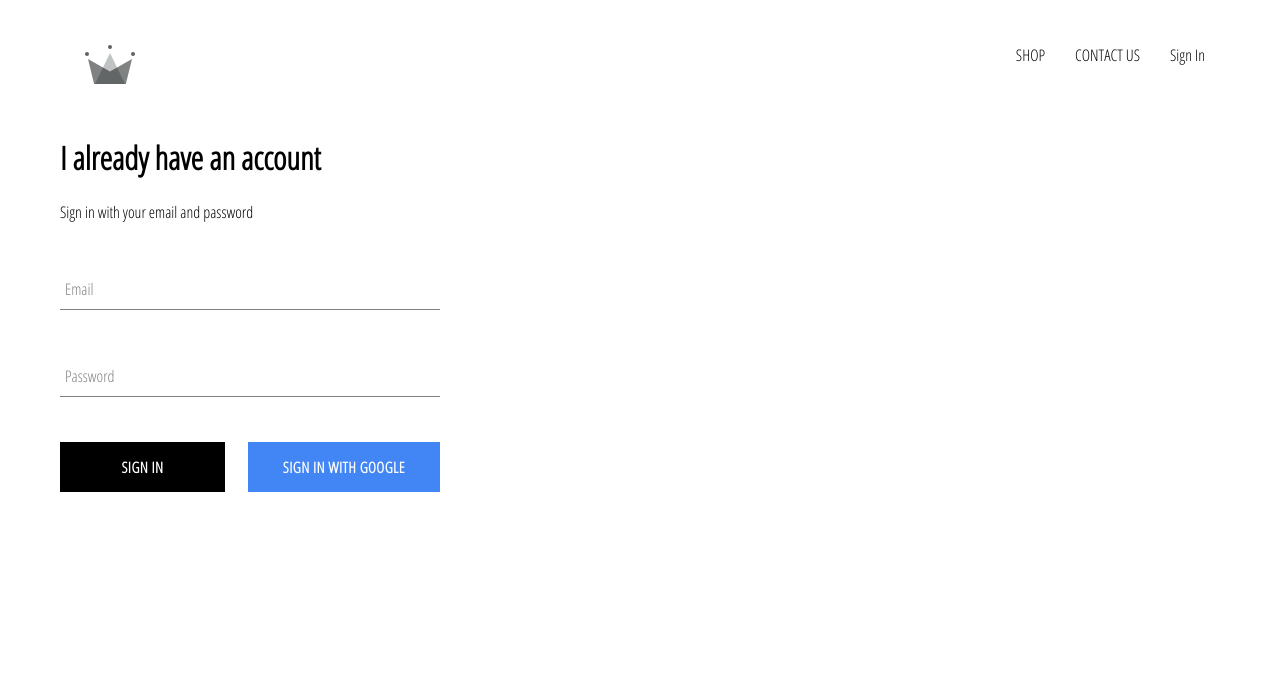
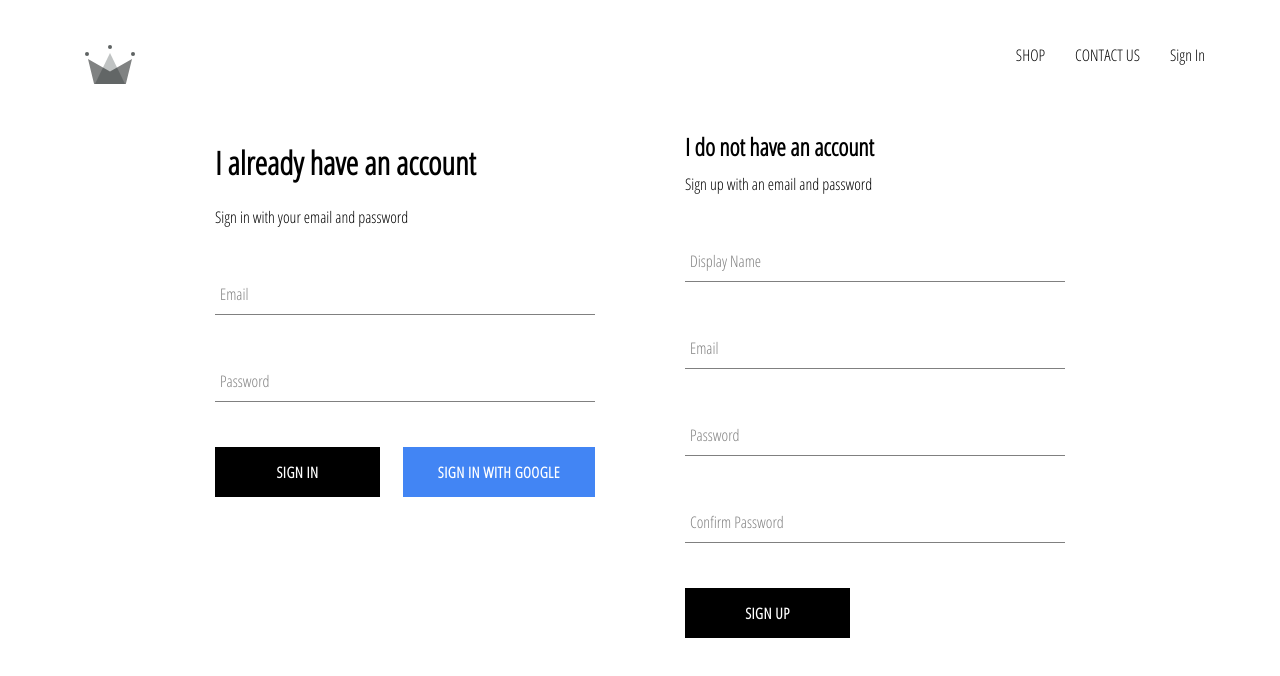
Before and after one commit to kbhaskett/metro-clothing, a React (Create React App) app: page /auth in a window 1280 px wide. Shown: the top 676 px of the page. Built offline with nearby package versions, Linux system fonts and the light colour scheme; no server answers.

Commit message:
adding email signup

```diff
--- a/src/App.js
+++ b/src/App.js
@@ -1,28 +1,40 @@
-import React, {Component} from 'react';
-import {Switch, Route} from 'react-router-dom';
-import './App.css';
+import React, { Component } from "react";
+import { Switch, Route } from "react-router-dom";
+import "./App.css";
 
-import HomePage from './pages/homepage'
-import ShopPage from './pages/shopPage'
-import AuthPage from './pages/authPage'
-import Header from './components/header'
+import HomePage from "./pages/homepage";
+import ShopPage from "./pages/shopPage";
+import AuthPage from "./pages/authPage";
+import Header from "./components/header";
 
-import {auth} from './firebase/firebase-utils'
+import { auth, createUserProfileDocument } from "./firebase/firebase-utils";
 
 class App extends Component {
   constructor() {
     super();
     this.state = {
       currentUser: null
-    }
+    };
   }
 
   authUserHook = null;
 
   componentDidMount() {
-    this.authUserHook = auth.onAuthStateChanged(user => {
-      this.setState({currentUser: user})
-    })
+    this.authUserHook = auth.onAuthStateChanged(async userAuth => {
+      if (userAuth) {
+        const userRef = await createUserProfileDocument(userAuth);
+        userRef.onSnapshot(snapShot => {
+          this.setState({
+            currentUser: {
+              id: snapShot.id,
+              ...snapShot.data()
+            }
+          });
+        });
+      } else {
+        this.setState({ currentUser: userAuth });
+      }
+    });
   }
 
   componentWillUnmount() {
@@ -31,12 +43,12 @@
 
   render() {
     return (
-      <div >
+      <div>
         <Header currentUser={this.state.currentUser} />
         <Switch>
-          <Route exact path='/' component={HomePage} />
-          <Route path='/auth' component={AuthPage} />
-          <Route path='/shop' component={ShopPage} />
+          <Route exact path="/" component={HomePage} />
+          <Route path="/auth" component={AuthPage} />
+          <Route path="/shop" component={ShopPage} />
         </Switch>
       </div>
     );
--- /dev/null
+++ b/src/components/sign-up.jsx
@@ -0,0 +1,99 @@
+import React, { Component } from "react";
+
+import FormInput from "./form-input";
+import CustomButton from "./custom-button";
+
+import { auth, createUserProfileDocument } from "../firebase/firebase-utils";
+
+import "./sign-up.styles.scss";
+
+class SignUp extends Component {
+  constructor() {
+    super();
+    this.state = {
+      displayName: "",
+      email: "",
+      password: "",
+      confirmPassword: ""
+    };
+  }
+
+  handleSubmit = async event => {
+    event.preventDefault();
+    const { displayName, email, password, confirmPassword } = this.state;
+    if (password !== confirmPassword) {
+      alert("Passwords do not match");
+      return;
+    }
+    try {
+      const { user } = await auth.createUserWithEmailAndPassword(
+        email,
+        password
+      );
+
+      await createUserProfileDocument(user, { displayName });
+      this.setState({
+        displayName: "",
+        email: "",
+        password: "",
+        confirmPassword: ""
+      });
+    } catch (err) {
+      console.error(err);
+    }
+  };
+
+  handleChange = event => {
+    const { name, value } = event.target;
+
+    this.setState({ [name]: value });
+  };
+
+  render() {
+    const { displayName, email, password, confirmPassword } = this.state;
+
+    return (
+      <div className="sign-up">
+        <h2 className="title">I do not have an account</h2>
+        <span>Sign up with an email and password</span>
+        <form className="sign-up-form" onSubmit={this.handleSubmit}>
+          <FormInput
+            type="text"
+            name="displayName"
+            value={displayName}
+            onChange={this.handleChange}
+            label="Display Name"
+            required
+          />
+          <FormInput
+            type="email"
+            name="email"
+            value={email}
+            onChange={this.handleChange}
+            label="Email"
+            required
+          />
+          <FormInput
+            type="password"
+            name="password"
+            value={password}
+            onChange={this.handleChange}
+            label="Password"
+            required
+          />
+          <FormInput
+            type="password"
+            name="confirmPassword"
+            value={confirmPassword}
+            onChange={this.handleChange}
+            label="Confirm Password"
+            required
+          />
+          <CustomButton type="submit">Sign Up</CustomButton>
+        </form>
+      </div>
+    );
+  }
+}
+
+export default SignUp;
--- /dev/null
+++ b/src/components/sign-up.styles.scss
@@ -0,0 +1,9 @@
+.sign-up {
+    display: flex;
+    flex-direction: column;
+    width: 380px;
+
+    .title {
+        margin: 10px 0;
+    }
+}
--- a/src/firebase/firebase-utils.js
+++ b/src/firebase/firebase-utils.js
@@ -1,24 +1,49 @@
-import firebase from 'firebase/app'
-import 'firebase/firestore'
-import 'firebase/auth'
+import firebase from "firebase/app";
+import "firebase/firestore";
+import "firebase/auth";
 
-const firebaseConfig = {
-    apiKey: "AIzaSyAOqbtUnXQx0dP7jQTYwBNskXtub2Sdm4w",
-    authDomain: "metro-db-95134.firebaseapp.com",
-    databaseURL: "https://metro-db-95134.firebaseio.com",
-    projectId: "metro-db-95134",
-    storageBucket: "metro-db-95134.appspot.com",
-    messagingSenderId: "1098444797762",
-    appId: "1:1098444797762:web:bb19dfd70d619cef46fadb"
-}
+var firebaseConfig = {
+  apiKey: "AIzaSyCEkWki0wNwdRYpVqCqopXizDJM-ov7EWY",
+  authDomain: "crown-db-aaa83.firebaseapp.com",
+  databaseURL: "https://crown-db-aaa83.firebaseio.com",
+  projectId: "crown-db-aaa83",
+  storageBucket: "crown-db-aaa83.appspot.com",
+  messagingSenderId: "734779683693",
+  appId: "1:734779683693:web:00af7634cf90ca0af8e064",
+  measurementId: "G-VQ8NZK6F2C"
+};
 
 firebase.initializeApp(firebaseConfig);
+
+export const createUserProfileDocument = async (userAuth, additionalData) => {
+
+  if (!userAuth) return;
+    const userRef = firestore.doc(`users/${userAuth.uid}`);
+    const snapshot = await userRef.get();
+
+  if (!snapshot.exists) {
+    const { displayName, email } = userAuth;
+    const createdAt = new Date();
+
+    try {
+      await userRef.set({
+        displayName,
+        email,
+        createdAt,
+        ...additionalData
+      });
+    } catch (err) {
+      console.log("Error adding user", err.message);
+    }
+  }
+  return userRef;
+};
 
 export const auth = firebase.auth();
 export const firestore = firebase.firestore();
 
 const provider = new firebase.auth.GoogleAuthProvider();
-provider.setCustomParameters({prompt: 'select_account'});
+provider.setCustomParameters({ prompt: "select_account" });
 
 export const signInWithGoogle = () => auth.signInWithPopup(provider);
 
--- a/src/pages/authPage.jsx
+++ b/src/pages/authPage.jsx
@@ -1,10 +1,15 @@
 import React from 'react';
 
 import SignIn from '../components/sign-in';
+import SignUp from '../components/sign-up';
+
 import './authPage.styles.scss';
 
 const AuthPage = () => (
-    <div><SignIn /></div>
+    <div className='auth-page'>
+        <SignIn />
+        <SignUp />
+    </div>
 )
 
 export default AuthPage;
--- a/src/pages/authPage.styles.scss
+++ b/src/pages/authPage.styles.scss
@@ -0,0 +1,6 @@
+.auth-page {
+    width: 850px;
+    display: flex;
+    justify-content: space-between;
+    margin: 30px auto;
+}
```
